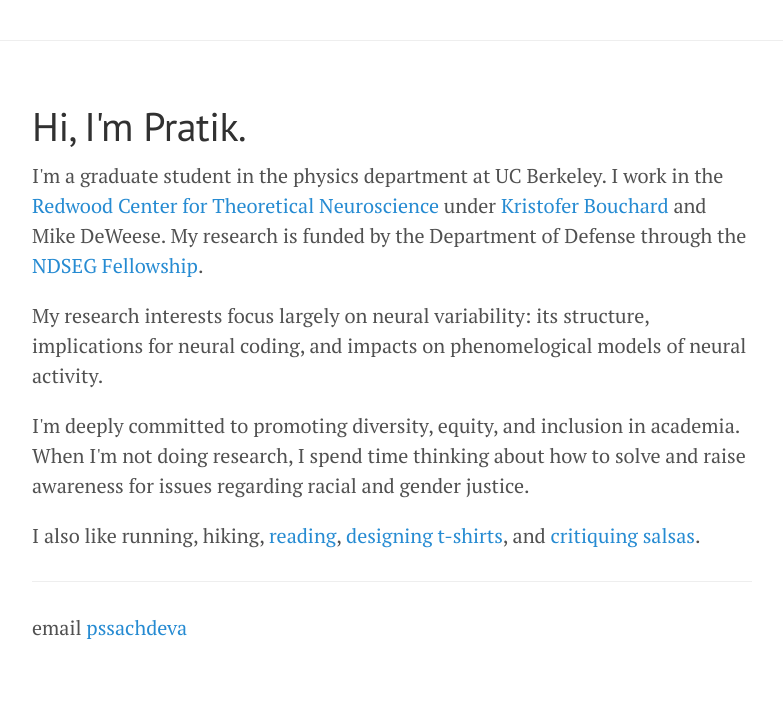
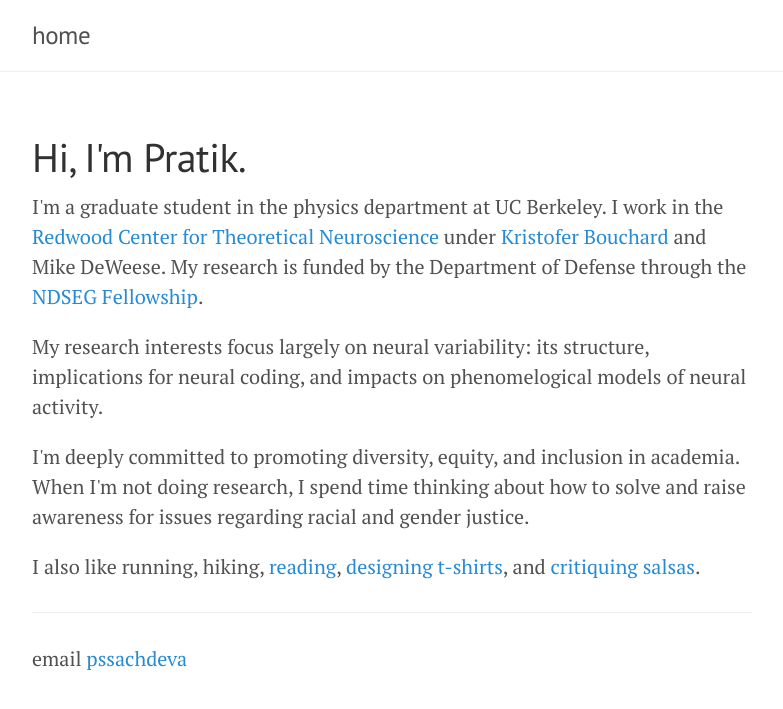
Before and after one commit to pssachdeva/pssachdeva.github.io, a Jekyll site: the page built from index.html, in a window 1280 px wide. Shown: the top 709 px of the page, without its empty margins (248-1031 px from the left). Built offline with Jekyll 4.4.1, drawn with Linux system fonts in a browser that asks for light colours; the list of posts is cut into pages by our own code.

Commit message:
update masthead

```diff
--- a/_layouts/default.html
+++ b/_layouts/default.html
@@ -13,7 +13,7 @@
       <div class="masthead">
         <div class="container">
           <h3 class="masthead-title">
-            <a href="{{ site.baseurl }}/" title="Home">{{ home }}</a>
+            <a href="{{ site.baseurl }}/" title="Home">home</a>
           </h3>
         </div>
       </div>
```
